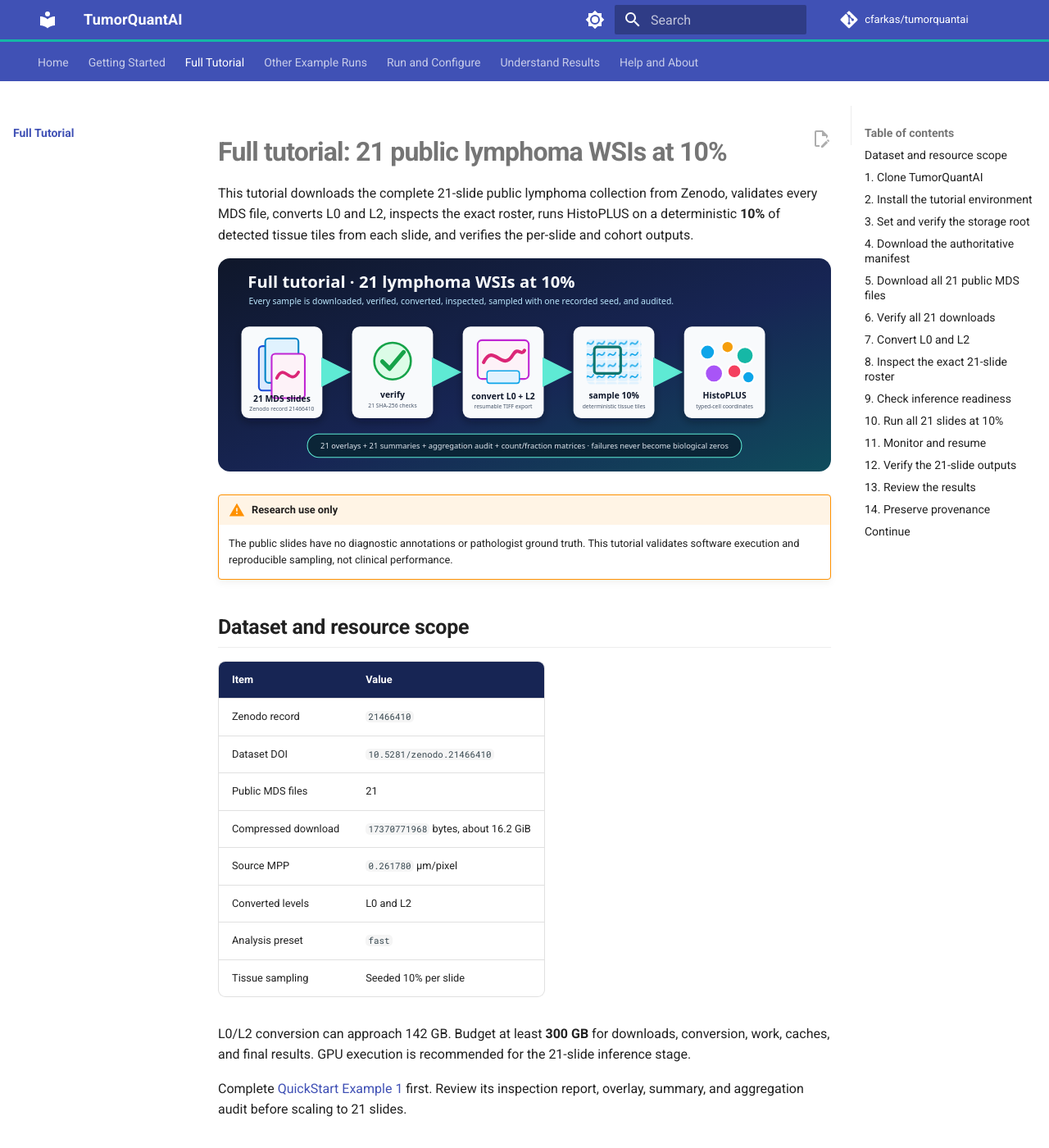
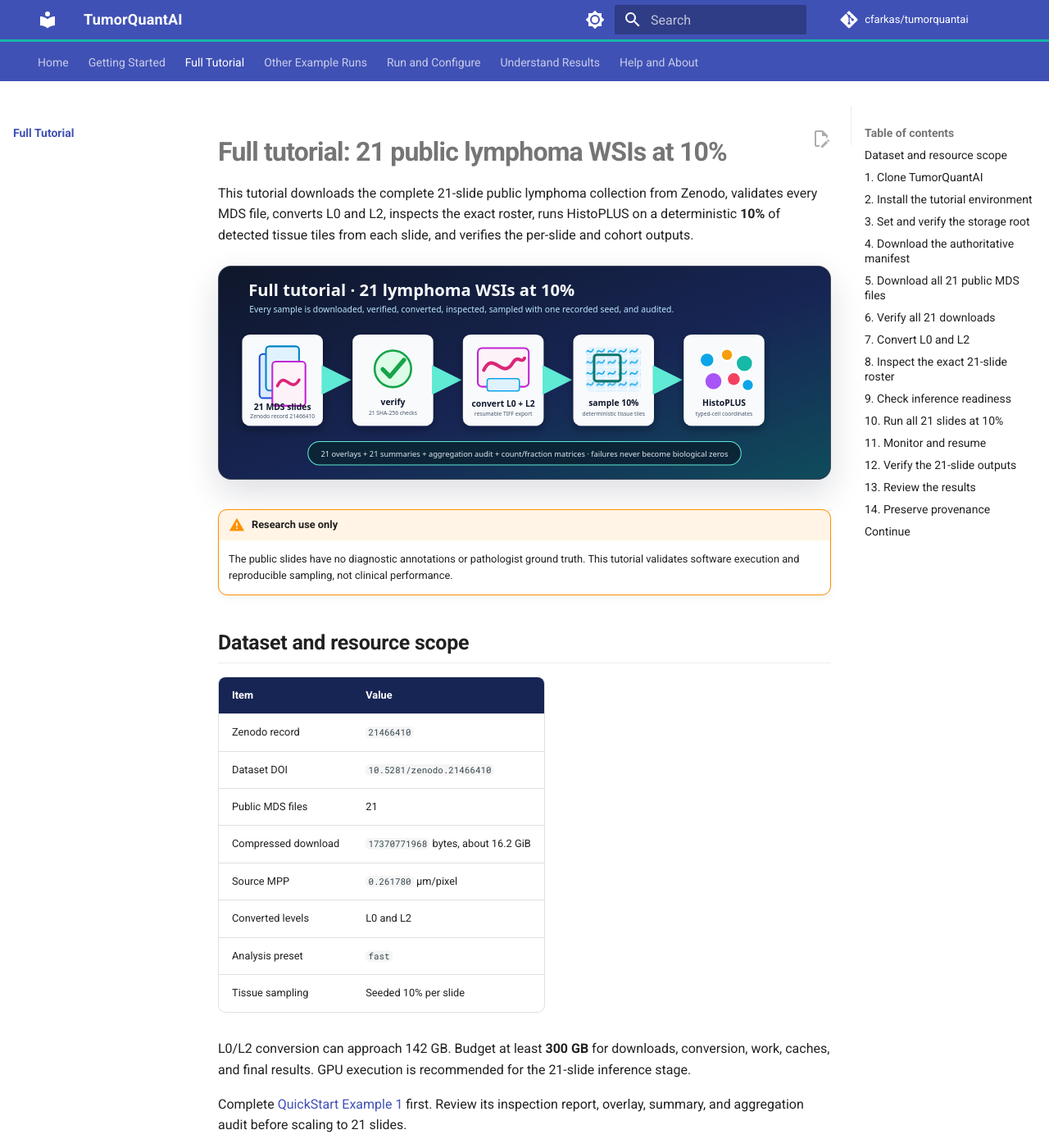
Before and after one commit to cfarkas/tumorquantai, an MkDocs documentation site: the page built from docs/full_tutorial.md, in a window 1280 px wide and 1400 px high. Shown: the whole window at 82% size. Built offline with MkDocs 1.6.1 and Material for MkDocs 9.7.7, drawn with Linux system fonts in a browser that asks for light colours; comment, search, counter and statistics services are not loaded.

Commit message:
Docs: style explanatory figures and tutorial pages

```diff
--- a/docs/stylesheets/tumorquantai.css
+++ b/docs/stylesheets/tumorquantai.css
@@ -33,7 +33,7 @@
 }
 
 .md-content {
-  max-width: 64rem;
+  max-width: 66rem;
 }
 
 .md-typeset h1 {
@@ -70,6 +70,7 @@
 .md-typeset .highlight {
   border: 1px solid var(--md-default-fg-color--lightest);
   border-radius: 0.5rem;
+  box-shadow: 0 0.25rem 0.8rem rgb(15 23 42 / 5%);
 }
 
 .md-typeset table:not([class]) {
@@ -124,6 +125,7 @@
   border: 1px solid var(--md-default-fg-color--lightest);
   border-radius: 0.65rem;
   border-top: 4px solid var(--tqa-teal);
+  min-height: 10rem;
   padding: 0.35rem 1rem 0.8rem;
 }
 
@@ -135,6 +137,21 @@
   margin-top: 0.65rem;
 }
 
+.md-typeset img[src*="assets/tutorial/"] {
+  background: #0f172a;
+  border: 1px solid rgb(148 163 184 / 35%);
+  border-radius: 0.8rem;
+  box-shadow: 0 0.8rem 2rem rgb(15 23 42 / 14%);
+  display: block;
+  margin: 1.25rem auto 1.8rem;
+  width: 100%;
+}
+
+.md-typeset .admonition,
+.md-typeset details {
+  border-radius: 0.55rem;
+}
+
 @media screen and (min-width: 76.25em) {
   .md-sidebar--secondary {
     border-left: 1px solid var(--md-default-fg-color--lightest);
@@ -144,6 +161,10 @@
 @media screen and (max-width: 52rem) {
   .tqa-summary-grid {
     grid-template-columns: 1fr;
+  }
+
+  .tqa-summary-card {
+    min-height: 0;
   }
 
   .md-typeset table:not([class]) {
```
